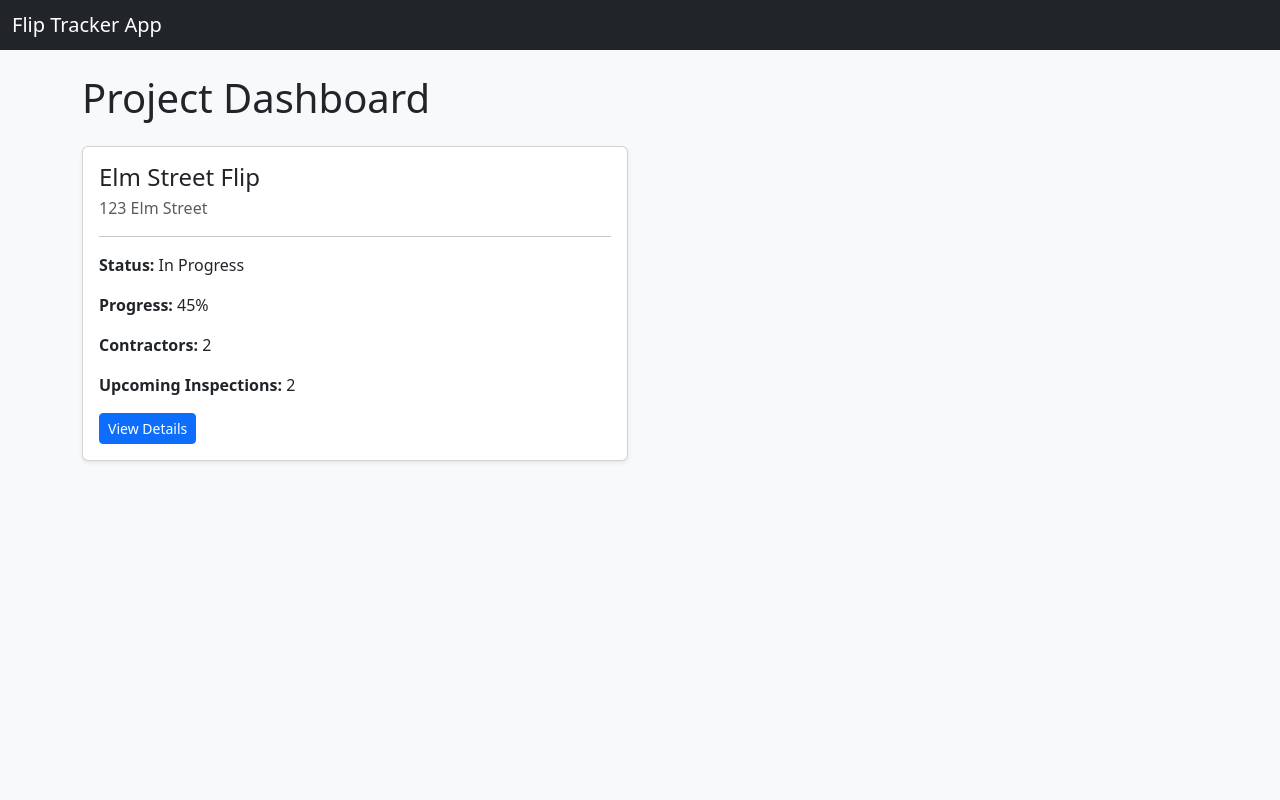
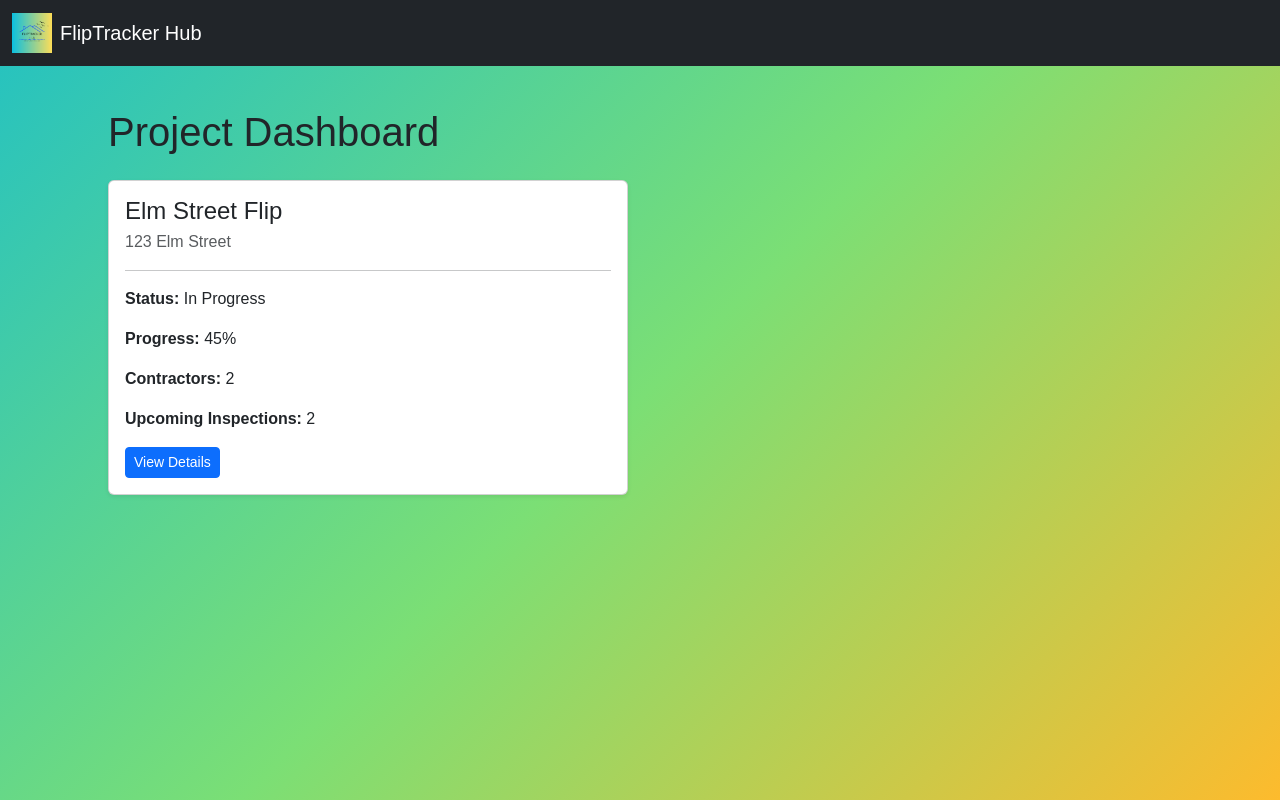
Before and after one commit to perryfogweh/flip-tracker-app, a Flask app: page / in a window 1280 px wide. Run offline with Flask 3, Linux system fonts and the light colour scheme.

Commit message:
Finalize styles, logo, static files

```diff
--- /dev/null
+++ b/static/css/style.css
@@ -0,0 +1,42 @@
+body {
+  margin: 0;
+  font-family: Arial, sans-serif;
+  min-height: 100vh;
+  background: linear-gradient(135deg, #22c1c3, #7bdf75, #fdbb2d);
+}
+
+.container {
+  max-width: 1100px;
+  margin: 0 auto;
+  padding: 18px;
+}
+
+.topbar {
+  display: flex;
+  align-items: center;
+  gap: 12px;
+  padding: 12px 16px;
+  background: rgba(255, 255, 255, 0.85);
+  border-radius: 14px;
+  box-shadow: 0 8px 22px rgba(0,0,0,0.12);
+}
+
+.topbar img {
+  height: 52px;
+  width: auto;
+}
+
+.topbar .title {
+  font-size: 22px;
+  font-weight: 700;
+  color: #111827;
+  margin: 0;
+}
+
+.page-card {
+  margin-top: 16px;
+  background: rgba(255, 255, 255, 0.92);
+  border-radius: 14px;
+  padding: 18px;
+  box-shadow: 0 8px 22px rgba(0,0,0,0.12);
+}
--- a/templates/base.html
+++ b/templates/base.html
@@ -3,13 +3,25 @@
 <head>
     <meta charset="utf-8">
     <title>Flip Tracker Dashboard</title>
+
     <link rel="stylesheet"
           href="https://cdn.jsdelivr.net/npm/bootstrap@5.3.3/dist/css/bootstrap.min.css">
+
+    <link rel="stylesheet" href="{{ url_for('static', filename='css/style.css') }}">
 </head>
-<body class="bg-light">
+
+</head>
+<body class="app-bg">
 <nav class="navbar navbar-dark bg-dark mb-4">
     <div class="container-fluid">
-        <span class="navbar-brand mb-0 h1">Flip Tracker App</span>
+        <a class="navbar-brand d-flex align-items-center" href="/">
+    <img src="{{ url_for('static', filename='images/fliptracker-logo.png') }}"
+         alt="FlipTracker Logo"
+         height="40"
+         class="me-2">
+    FlipTracker Hub
+</a>
+
     </div>
 </nav>
 
```
Also changed, not shown: static/images/fliptracker-logo.png (added).
